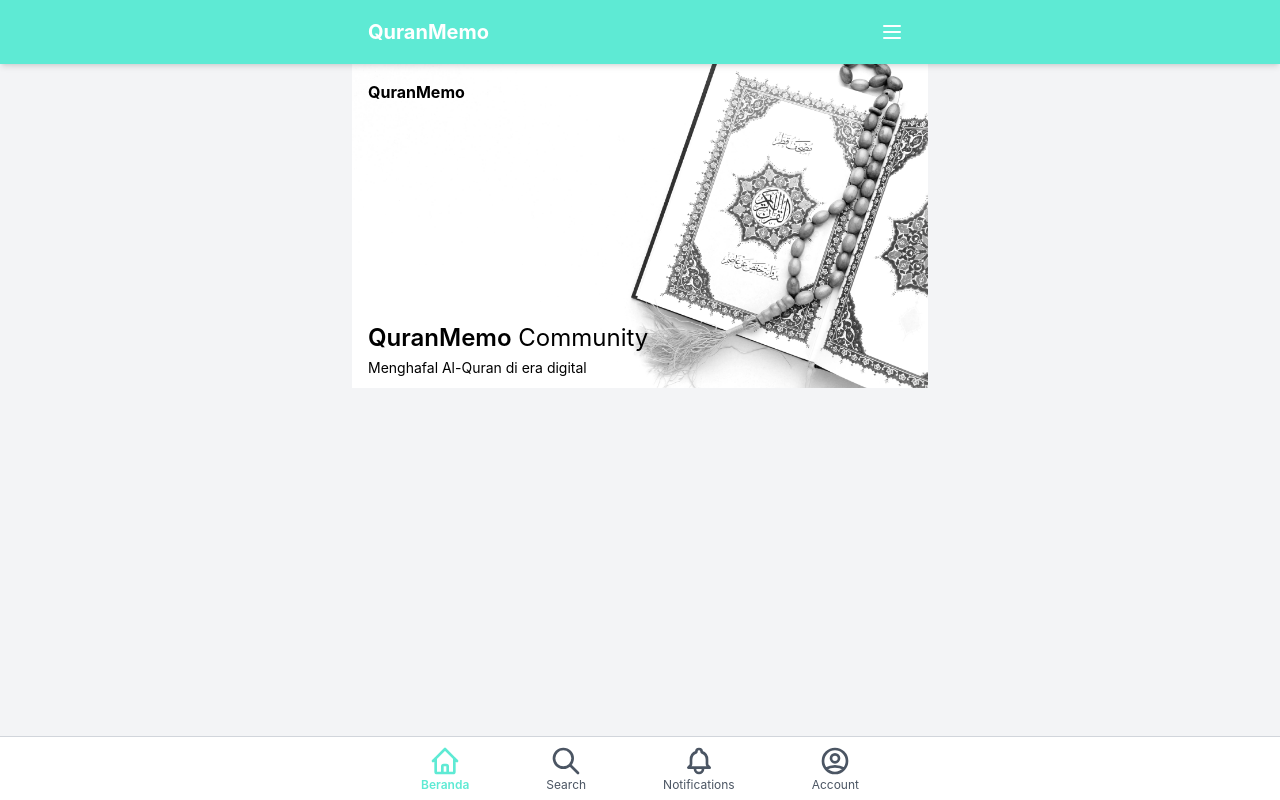
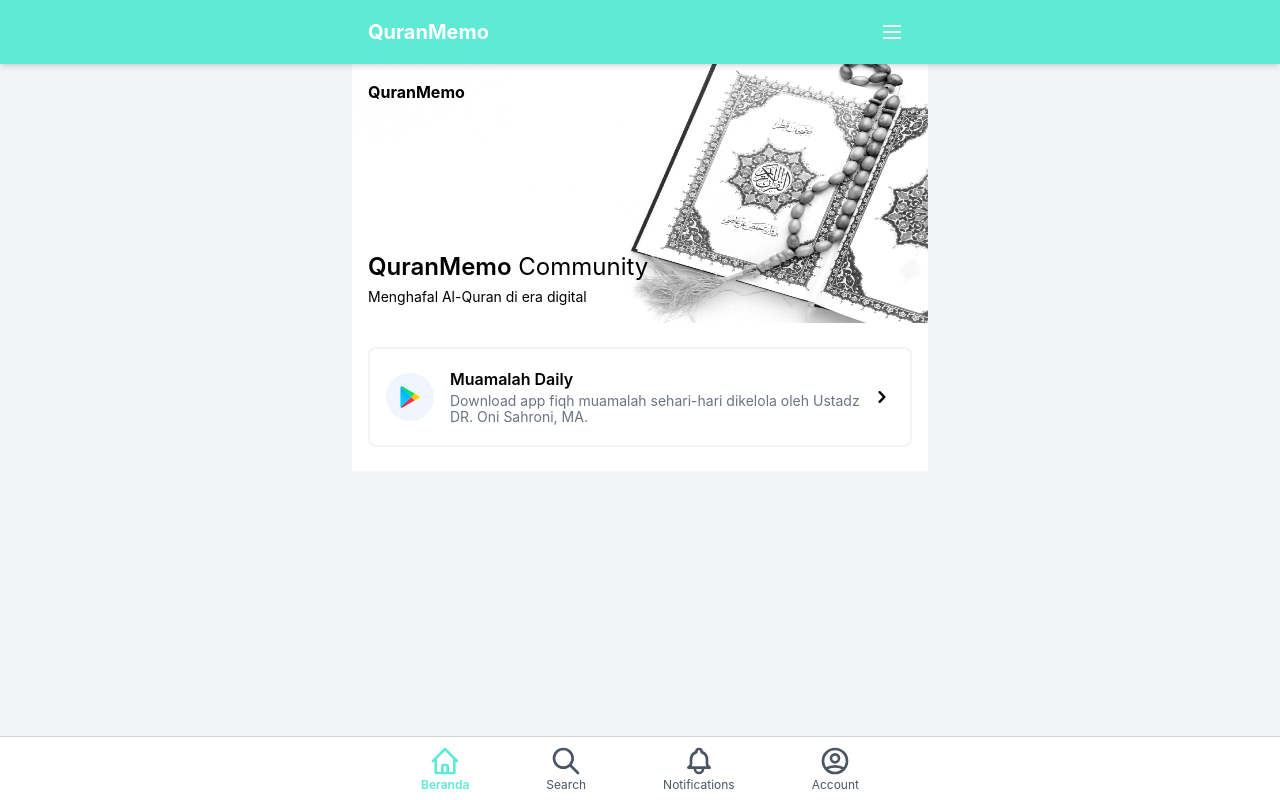
Before and after one commit to rizkianakbar/quran-community, a Next.js app: page / in a window 1280 px wide. Built offline with nearby package versions, Linux system fonts and the light colour scheme.

Commit message:
feat(ui): this is ads section wkkwkw

```diff
--- /dev/null
+++ b/components/home/homepage-content.tsx
@@ -0,0 +1,3 @@
+export const HomePageContent: React.FC = ({ children }) => {
+  return <div className="flex-1">{children}</div>;
+};
--- /dev/null
+++ b/components/home/homepage-emergency-cta.tsx
@@ -0,0 +1,38 @@
+import { ChevronRightIcon } from '@heroicons/react/solid';
+import Link from 'next/link';
+import Image from 'next/image';
+import playstore from '../../public/playstore-logo.svg';
+
+export function HomePageEmergencyContactCTA() {
+  return (
+    <div className="rounded-sm">
+      <div className="flex flex-row relative py-5 px-4 border-gray-100 border-2 rounded-lg justify-between">
+        <div className="flex flex-row items-center">
+          <div
+            aria-hidden
+            className="flex flex-none items-center justify-center w-12 h-12 bg-blue-50 rounded-full"
+          >
+            <Image src={playstore} alt="playstore" className="w-6 h-6" />
+          </div>
+          <div className="ml-4 space-y-1">
+            <h3 className="text-base leading-5 font-semibold">
+              <Link href="https://play.google.com/store/apps/details?id=com.muamalah.daily&hl=en">
+                <a className="helper-link-cover">Muamalah Daily</a>
+              </Link>
+            </h3>
+            <p className="text-sm leading-4 text-gray-500">
+              Download app fiqh muamalah sehari-hari dikelola oleh Ustadz DR.
+              Oni Sahroni, MA.
+            </p>
+          </div>
+        </div>
+        <div
+          aria-hidden
+          className="flex flex-none items-center justify-center ml-2"
+        >
+          <ChevronRightIcon className="w-6 h-6 text-brand-500" />
+        </div>
+      </div>
+    </div>
+  );
+}
--- a/components/home/homepage-header.tsx
+++ b/components/home/homepage-header.tsx
@@ -9,9 +9,17 @@
       <Container>
         <div className="relative">
           <div aria-hidden className="select-none">
-            <Image src={banner} placeholder="blur" alt="banner" />
+            <Image
+              src={banner}
+              placeholder="blur"
+              alt="banner"
+              layout="responsive"
+              height={288}
+              quality={90}
+              width={640}
+            />
           </div>
-          <div className="flex flex-col absolute top-0 left-0 w-full h-full p-4">
+          <div className="flex flex-col absolute top-0 mb-5 left-0 w-full h-full p-4">
             <div className="flex flex-col flex-1 items-start justify-between">
               {/* TODO: add logo */}
               <h2 className="h-8 md:h-10 font-bold">QuranMemo</h2>
--- /dev/null
+++ b/components/home/homepage-section.tsx
@@ -0,0 +1,21 @@
+import React from 'react';
+
+import clsx from 'clsx';
+
+export const HomePageSection = React.forwardRef<
+  HTMLElement,
+  React.ComponentProps<'section'>
+>(({ className, style, children, ...rest }, ref) => {
+  return (
+    <section
+      className={clsx('bg-white overflow-hidden', className)}
+      ref={ref}
+      style={style}
+      {...rest}
+    >
+      {children}
+    </section>
+  );
+});
+
+HomePageSection.displayName = 'HomePageSection';
--- /dev/null
+++ b/components/home/homepage-start.tsx
@@ -0,0 +1,16 @@
+import React from 'react';
+import { HomePageSection } from './homepage-section';
+import { HomePageEmergencyContactCTA } from './homepage-emergency-cta';
+
+export function HomePageStart() {
+  return (
+    <HomePageSection>
+      <div className="px-4 py-6">
+        <HomePageEmergencyContactCTA />
+      </div>
+      {/* <div className="px-4 py-6">
+        <HomePageMenu />
+      </div> */}
+    </HomePageSection>
+  );
+}
--- a/pages/index.tsx
+++ b/pages/index.tsx
@@ -1,11 +1,19 @@
+import { HomePageContent } from '@/components/home/homepage-content';
 import { HomepageHeader } from '@/components/home/homepage-header';
+import { HomePageStart } from '@/components/home/homepage-start';
 import { Page } from '@/components/layout/pages/page';
+import { Container } from '@/components/ui/container';
 import type { NextPage } from 'next';
 
 const Home: NextPage = () => {
   return (
     <Page>
       <HomepageHeader />
+      <HomePageContent>
+        <Container className="space-y-3">
+          <HomePageStart />
+        </Container>
+      </HomePageContent>
     </Page>
   );
 };
--- a/styles/globals.css
+++ b/styles/globals.css
@@ -18,3 +18,13 @@
 * {
   box-sizing: border-box;
 }
+@layer components {
+  .helper-link-cover::after {
+    content: ' ';
+    position: absolute;
+    top: 0;
+    bottom: 0;
+    left: 0;
+    right: 0;
+  }
+}
```
Also changed, not shown: public/playstore-logo.svg (added).
